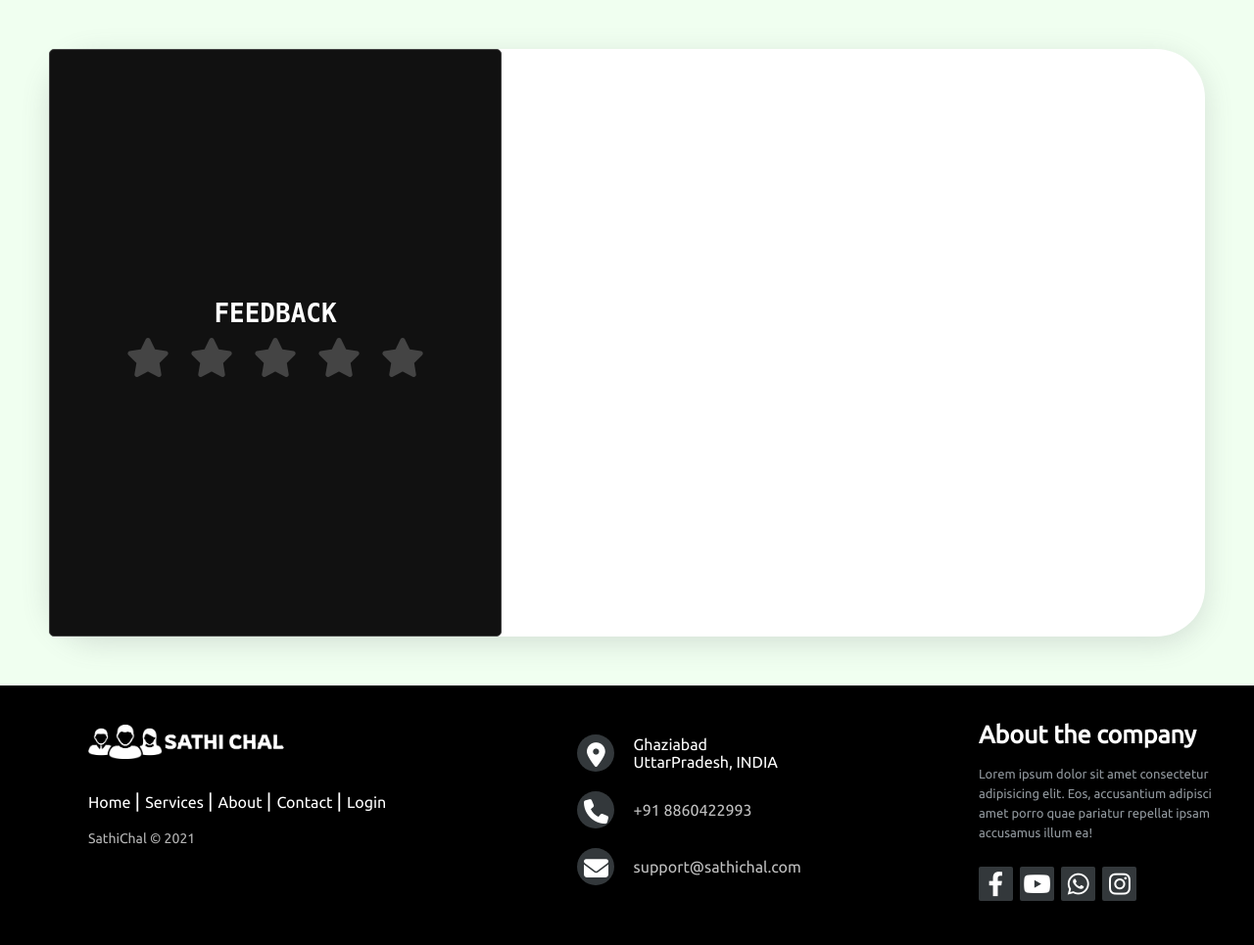
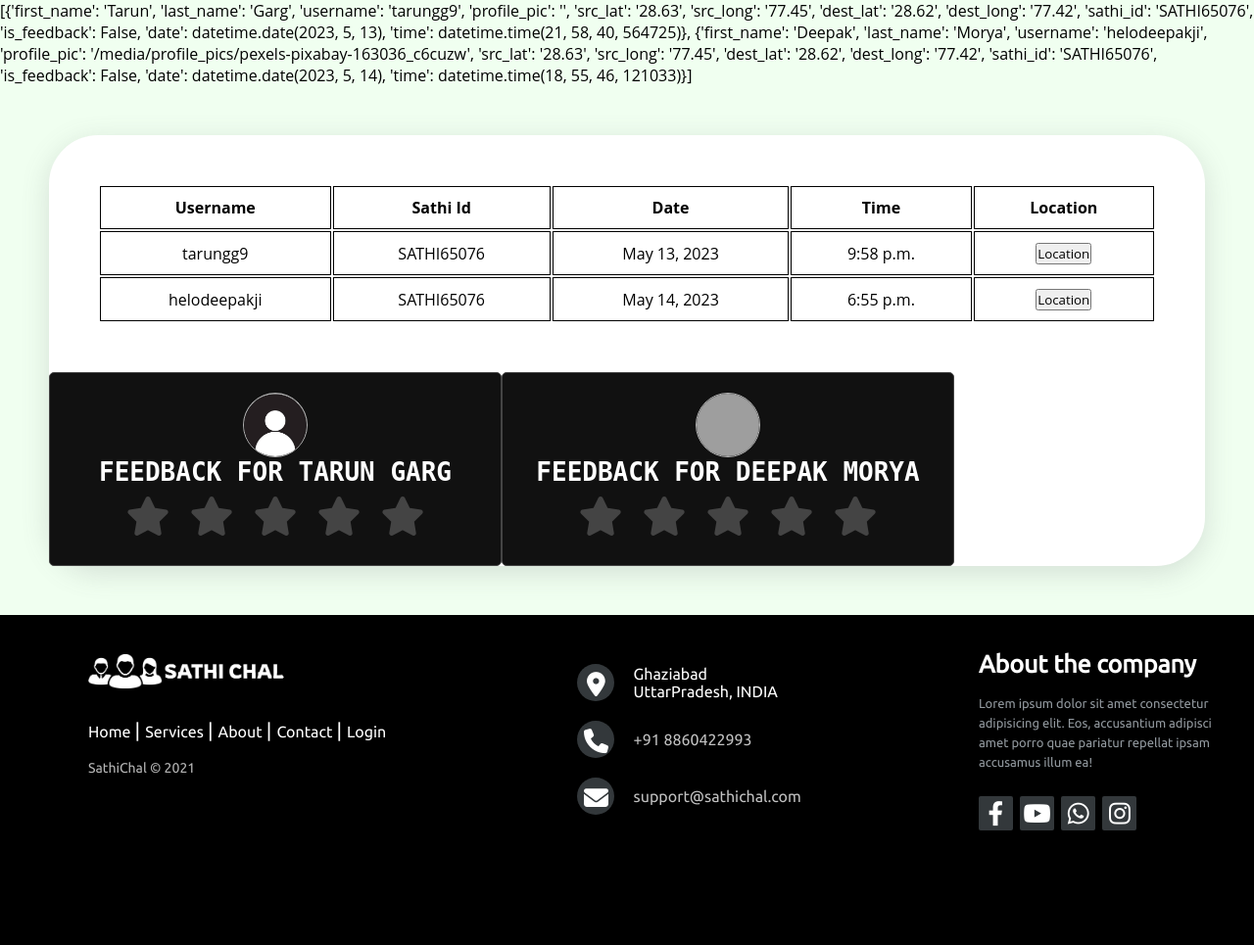
Before and after one commit to helodeepakji/sathichal, a Django app: a page that uses templates/feedback.html in a window 1280 px wide. Shown: the part 75-1040 px from the top of the page at 98% size. After the commit the page ends 923 px from the top, so only its background shows below. Run offline with Django 4.2, Linux system fonts and the light colour scheme; a user stored in the database is signed in; data comes from the database, SQL or seed files in the repository; grey boxes are pictures that could not be loaded.

Commit message:
feedback page create

```diff
--- a/home/views.py
+++ b/home/views.py
@@ -249,6 +249,10 @@ def feedback_handler(request,sathi_id):
                         'dest_lat':dest_lat,
                         'dest_long':dest_long,
                         'sathi_id':sathi_id,
+                        'is_feedback': sathi_user.is_feedback,
+                        #'feedback': this user's feedback,
+                        'date': sathi_user.date,
+                        'time' : sathi_user.time
                     }
                     context.append(user)
         else:
--- a/templates/feedback.html
+++ b/templates/feedback.html
@@ -5,6 +5,7 @@
     <meta http-equiv="X-UA-Compatible" content="IE=edge">
     <meta name="viewport" content="width=device-width, initial-scale=1.0">
     <link rel="stylesheet" href="https://cdnjs.cloudflare.com/ajax/libs/font-awesome/6.2.1/css/all.min.css" integrity="sha512-MV7K8+y+gLIBoVD59lQIYicR65iaqukzvf/nwasF0nqhPay5w/9lJmVM2hMDcnK1OnMGCdVK+iQrJ7lzPJQd1w==" crossorigin="anonymous" referrerpolicy="no-referrer" />
+    {% load static %}
     <title>Document</title>
     <style>
         body{
@@ -12,11 +13,17 @@
         }
         .main {
             display: flex;
-            height: 75vh;
             box-shadow: rgba(100, 100, 111, 0.2) 0px 7px 29px 0px;
             margin: 50px;
             background: white;
             border-radius: 50px;
+            flex-wrap: wrap;
+        }
+
+
+        .map {
+          width: 100%;
+          padding: 50px;
       }
 
 
@@ -154,20 +161,70 @@ form .btn button:hover{
     font-family: monospace;
 }
 
+.container img {
+  width: 64px;
+  aspect-ratio: 1;
+  object-fit: cover;
+  border: 1px solid #b1b1b1;
+  border-radius: 50%;
+}
+
+table {
+  width: 100%;
+}
+
+th, td {
+  padding: 10px 12px;
+  border: 1px solid;
+  text-align: center;
+}
+
     </style>
 </head>
 <body>
     {% include 'layout/navbar.html' %}
+    {{data}}
     <div class="main">
-        <div class="map"></div>
-        <div class="user">
+        <div class="map">
+          <div class="data">
+            <table>
+              <thead>
+                <tr>
+                <th>Username</th>
+                <th>Sathi Id </th>
+                <th>Date</th>
+                <th>Time</th>
+                <th>Location</th>
+                </tr>
+              </thead>
+              <tbody>
+                {% for feedback in data %}
+                <tr>
+                  <td>{{feedback.username}}</td>
+                  <td>{{feedback.sathi_id}}</td>
+                  <td>{{feedback.date}}</td>
+                  <td>{{feedback.time}}</td>
+                  <td><button>Location</button></td>
+                </tr>
+                {% endfor %}
+              </tbody>
+            </table>
+          </div>
+        </div>
+        {% for feedback in data %}
             <div class="container">
-                <h1 class="txtline">Feedback</h1>
+              {% if feedback.profile_pic %}
+                <img src="{{feedback.profile_pic}}" alt="">
+              {% else %}
+                <img src="{% static 'images/profile.jpg' %}" alt="">
+              {% endif %}
+              <h1 class="txtline">Feedback for {{feedback.first_name}} {{feedback.last_name}}</h1>
               <div class="post">
                   <div class="text">Thanks for rating us!</div>
                   <div class="edit">EDIT</div>
               </div>
               <div class="star-widget">
+                  <div class="star">
                     <input type="radio" name="rate" id="rate-5">
                     <label for="rate-5" class="fas fa-star"></label>
                     <input type="radio" name="rate" id="rate-4">
@@ -178,25 +235,24 @@ form .btn button:hover{
                     <label for="rate-2" class="fas fa-star"></label>
                     <input type="radio" name="rate" id="rate-1">
                     <label for="rate-1" class="fas fa-star"></label>
+                  </div>
                   <form action="#">
                     <header></header>
                     <div class="textarea">
                         <textarea cols="30" placeholder="Describe your experience.."></textarea>
                     </div>
                     <div class="btn">
-                    <button type="submit">Post</button>
+                        <button id="post" type="submit">Post</button>
                     </div>
                   </form>
               </div>
           </div>
-
-
-        </div>
+        {% endfor %}
     </div>
 
 {% include 'layout/footer.html' %}
 <script>
-  const btn = document.querySelector("button");
+  const btn = document.getElementById("post");
   const post = document.querySelector(".post");
   const widget = document.querySelector(".star-widget");
   const editBtn = document.querySelector(".edit");
```
Also changed, not shown: home/util.py (+14 -1 lines). Lines whose indentation alone changed are shown as unchanged.
